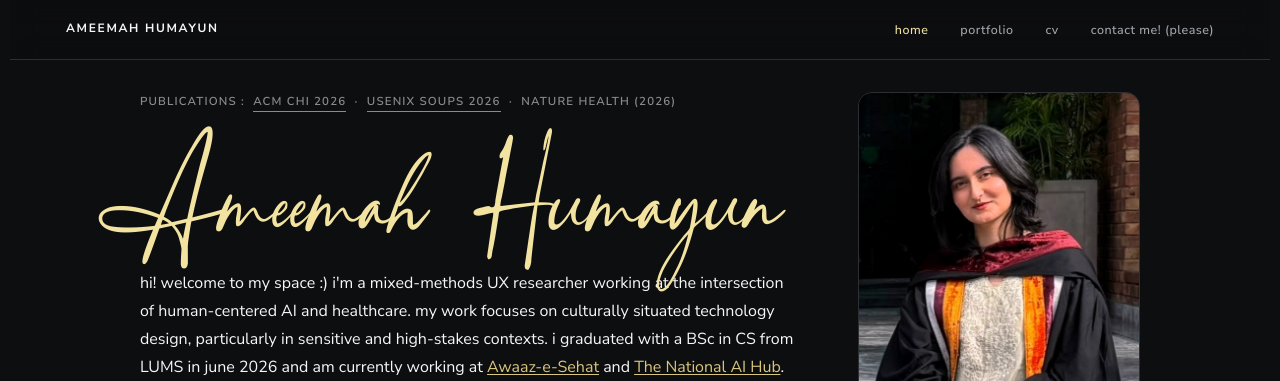
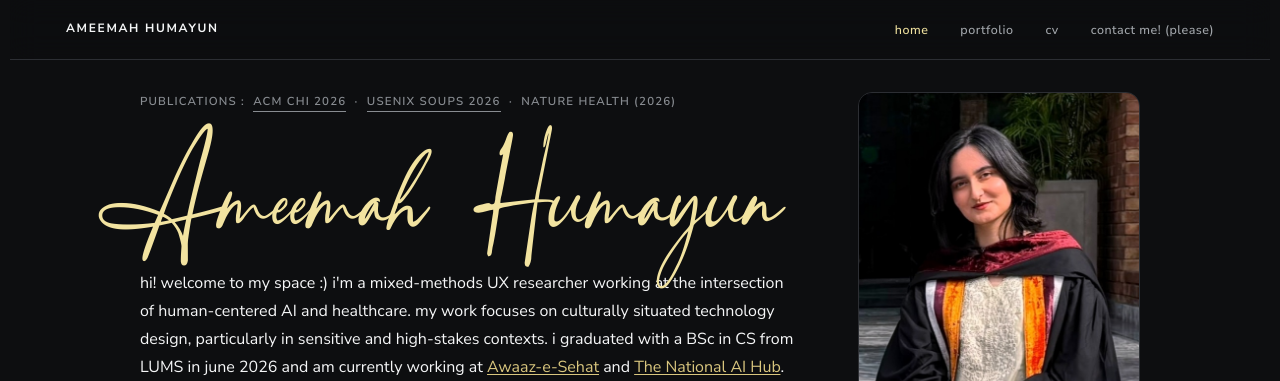
Before and after one commit to ameemahumayun/ameemahumayun.github.io, a Jekyll site: the page built from index.html, in a window 1280 px wide. Shown: the top 381 px of the page. Built offline with Jekyll 4.4.1, drawn with Linux system fonts in a browser that asks for light colours.

Commit message:
Move homepage signature up another 3px

```diff
--- a/assets/css/components.css
+++ b/assets/css/components.css
@@ -840,5 +840,5 @@ details[open] .accordion__icon::after { opacity: 0; }                          /
      links underneath, so the name must never intercept pointer
      events itself. */
   pointer-events: none;
-  transform: translateY(-4.5px);
+  transform: translateY(-7.5px);
 }
```
